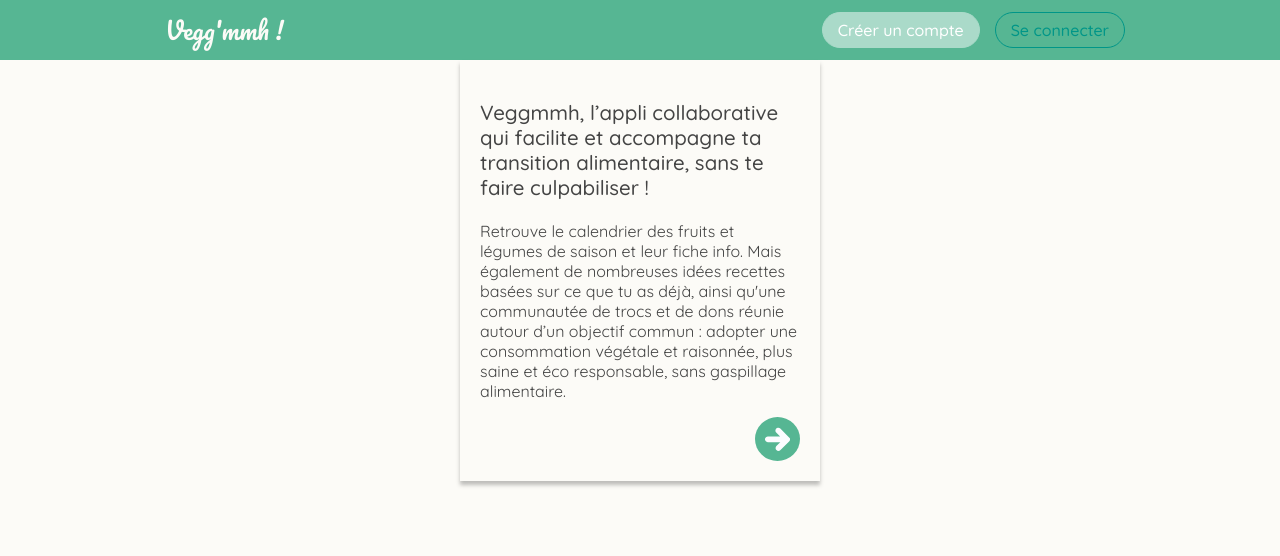
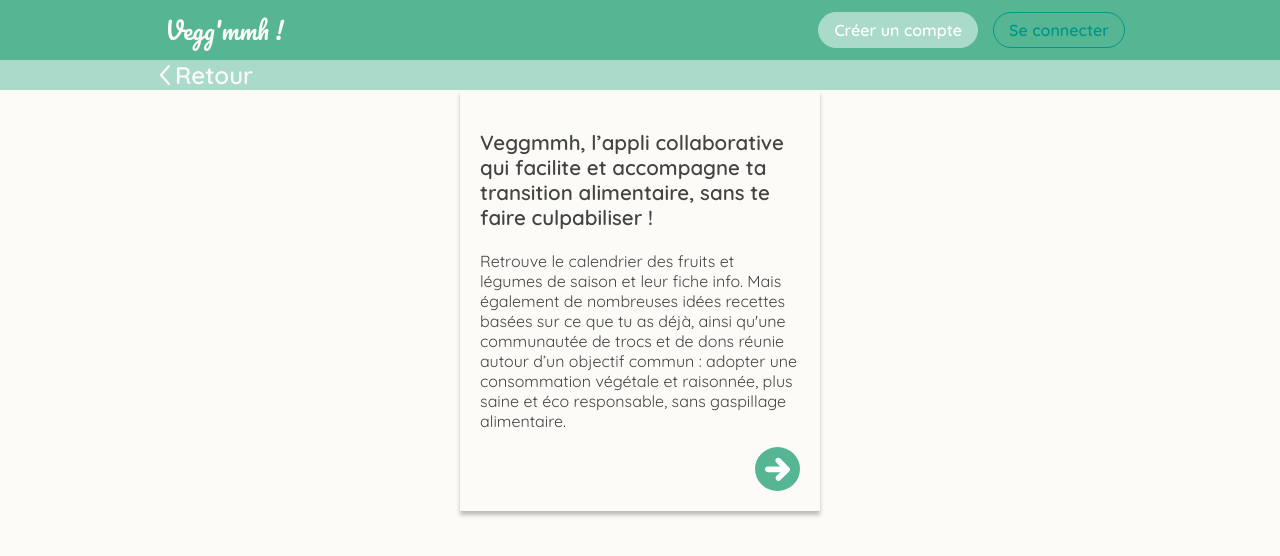
Before and after one commit to jerem-lan/Veggmmh, a React (Create React App) app in the folder client/: page / in a window 1280 px wide. Shown: the top 556 px of the page. Built offline with nearby package versions, Linux system fonts and the light colour scheme.

Commit message:
Calendrier Affichage du mois courant/ back button

```diff
--- /dev/null
+++ b/client/src/components/BreadCrumbs.js
@@ -0,0 +1,20 @@
+import React from 'react';
+
+const BreadCrumbs = ({history}) => {
+    const handleBack = () => {
+        history.goBack();
+    }
+
+    return (
+        <div className="container--breadCrumbs">
+            <div className="breadCrumbs" onClick={handleBack}>
+                <svg viewBox="0 0 20 20" width="20" height="20" fill="none" xmlns="http://www.w3.org/2000/svg">
+                    <path fill="none" d="M0 0h20v20H0z"/><path d="M14 19l-8-9 8-9" stroke="#FCFBF7" strokeWidth="2.2" strokeLinecap="round"/>
+                </svg>
+                <div className="breadCrumbs--title">Retour</div>
+            </div>
+        </div>
+    );
+};
+
+export default BreadCrumbs;
--- a/client/src/components/Header.js
+++ b/client/src/components/Header.js
@@ -25,8 +25,15 @@
 
                     <div>
                         <NavLink to="/admin/dashboard">
-                            <svg className='icon--header' viewBox="0 0  30 30" fill="none" xmlns="http://www.w3.org/2000/svg">
+                            {/* <svg className='icon--header' viewBox="0 0  30 30" fill="none" xmlns="http://www.w3.org/2000/svg">
                                 <circle cx="15" cy="15" r="15" fill="#AADAC9"/><path d="M12.63 9.72c-.07.05-1.84 1.07-2.1 2.9-.04.26.14.5.4.54H11c.23 0 .42-.16.47-.4.18-1.36 1.6-2.2 1.62-2.2.24-.12.3-.42.17-.63-.12-.28-.4-.35-.63-.2z" fill="#fff"/><path d="M20.42 7.8c-.82 0-1.58.2-2.26.6a7.4 7.4 0 00-1.65-.87c.02-.13.05-.3.05-.44 0-1.16-.93-2.09-2.1-2.09a2.08 2.08 0 00-2.04 2.53c-1.75.63-4.12 2.21-4.12 6.12 0 4.19-.95 5.47-1.53 5.84a1.75 1.75 0 00.97 3.18h3.89a2.91 2.91 0 005.7.02h3.88c.95 0 1.74-.78 1.74-1.74 0-.58-.28-1.11-.76-1.44-.42-.28-.98-1-1.28-2.65a4.6 4.6 0 004.04-4.53 4.53 4.53 0 00-4.53-4.54zm-5.93-1.87c.65 0 1.16.51 1.16 1.16 0 .07 0 .12-.02.19-.96-.21-1.84-.1-2.3 0 0-.07-.03-.12-.03-.19.03-.65.54-1.16 1.19-1.16zm-5.23 7.72a5.15 5.15 0 014-5.4h.02s1.16-.39 2.44 0c.6.17 1.16.42 1.65.73a4.54 4.54 0 002.58 7.86c.19 1.09.5 1.95.91 2.58H8.12c.74-1.16 1.14-3.1 1.14-5.77zm5.23 10.42a2 2 0 01-1.89-1.37h3.77a2 2 0 01-1.88 1.37zm7.28-3.72c.16.16.28.37.28.6 0 .45-.38.82-.82.82H7.77a.82.82 0 01-.82-.82c0-.23.1-.44.28-.6h14.54zm-1.35-4.42a3.62 3.62 0 01-3.6-3.6c0-1.98 1.62-3.6 3.6-3.6s3.6 1.62 3.6 3.6c0 1.97-1.62 3.6-3.6 3.6z" fill="#fff"/>
+                            </svg> */}
+                            Panneau administrateur
+                            <svg className='icon--header' viewBox="0 0 31 31" fill="none" xmlns="http://www.w3.org/2000/svg">
+                                <circle cx="15.5" cy="16" r="15" fill="#AADAC9"/>
+                                <path d="M26.8 16s-5 7-11.3 7c-6.3 0-11.3-7-11.3-7s5-7 11.3-7c6.2 0 11.3 7 11.3 7z" stroke="#fff" strokeMiterlimit="10" strokeLinecap="round" strokeLinejoin="round"/>
+                                <path d="M15.5 20.6a4.6 4.6 0 100-9.2 4.6 4.6 0 000 9.2z" stroke="#fff" strokeMiterlimit="10" strokeLinecap="round" strokeLinejoin="round"/>
+                                <path d="M15.5 18a2 2 0 100-4 2 2 0 000 4z" fill="#fff"/>
                             </svg>
                         </NavLink>
                         <svg onClick={handleLogout} className='icon--header icon--logout' viewBox='0 0 30 30' fill="none" xmlns="http://www.w3.org/2000/svg">
--- a/client/src/components/pages/CalendarPage.js
+++ b/client/src/components/pages/CalendarPage.js
@@ -31,8 +31,25 @@
                 this.setState({
                     fruitsAndVeggies: fruitsAndVeggies
                 })
+                //Affiche les fruits/légumes du mois courant dès le premier rendu
+                const now = new Date();
+                const currentMonth = now.getMonth();
+                const months = ['janvier','février','mars','avril','mai','juin','juillet','août','septembre','octobre','novembre','décembre'];
+                for(let m = 0; m <= 11; m++) {
+                    const option = document.createElement("OPTION"); //crée des <option/>
+                    option.text = months[m];
+                    option.value = (m+1); // les mois commencent à 1 côté serveur
+                    if ( m === currentMonth) {
+                        option.selected = true;
+                        const itemSelection = this.state.fruitsAndVeggies.filter(item =>
+                            item.season.includes(option.text)
+                        )
+                        this.setState({ itemSelection })
+                    }
+                    document.getElementById('month').options.add(option); //rend les <options/> dans le <select /> qui a l'id month
+                }
             })
-        }catch(error) { console.log(error.response)}
+        }catch(error) {console.log(error.response)}
     }
 
     // recherche item par son nom
@@ -46,7 +63,7 @@
 
     // recherche items par mois
     handleMonth = (event) => {
-        const selectedMonth = event.target.value
+        const selectedMonth = event.target.options[event.target.selectedIndex].text
         const itemSelection = this.state.fruitsAndVeggies.filter(item =>
            item.season.includes(selectedMonth) //contient les items qui ont dans "season", le mois qui a été sélectionné
         )
@@ -55,7 +72,6 @@
 
     render() {
         const loading = this.state.loading
-
         return (
             <div className="container">
                 <label className="label">Rechercher par aliment</label>
@@ -76,22 +92,7 @@
                 </div>
 
                 <label className="label">Rechercher par mois</label>
-                <select size="1" onChange={this.handleMonth}>
-                    <option defaultValue >choississez</option>
-                    <option>janvier</option>
-                    <option>février</option>
-                    <option>mars</option>
-                    <option>avril</option>
-                    <option>mai</option>
-                    <option>juin</option>
-                    <option>juillet</option>
-                    <option>août</option>
-                    <option>septembre</option>
-                    <option>octobre</option>
-                    <option>novembre</option>
-                    <option>décembre</option>
-                </select>
-
+                <select name="month" id="month"  size="1" onChange={this.handleMonth}></select>
                 <div className="fruitVegBlocks" >
                     {loading && <IngredientLoader />}
                     {
--- a/client/src/components/pages/LoginPage.js
+++ b/client/src/components/pages/LoginPage.js
@@ -1,6 +1,7 @@
-import React, { Component } from 'react';
+import React, { Component, Fragment } from 'react';
 import { Link } from 'react-router-dom';
 import AlertMessage from '../AlertMessage';
+// import BreadCrumbs from '../BreadCrumbs';
 import AuthApi from '../../services/authApi';
 import { toast } from 'react-toastify';
 
@@ -34,6 +35,8 @@
 
     render() {
         return (
+            <Fragment>
+                {/* <BreadCrumbs/> */}
                 <div className="container container--login">
                     <form className='form' onSubmit={this.goToApp} >
                         <input
@@ -72,6 +75,7 @@
                     </form>
                     <Link to="/login" className="psswrdForgotten">Mot de passe oublié ?</Link>
                 </div>
+            </Fragment>
         );
     }
 }
--- a/client/src/components/pages/RegistrationPage.js
+++ b/client/src/components/pages/RegistrationPage.js
@@ -66,7 +66,6 @@
 
     render() {
         return (
-
             <div className="container container--registration">
                 <form className='form' onSubmit={this.handleSubmit}>
                     <input
@@ -139,7 +138,6 @@
                 </form>
                 <Link to="/login" className="psswrdForgotten">J'ai déjà un compte</Link>
             </div>
-
         );
     }
 }
--- a/client/src/data/featureBlocksDataAdmin.js
+++ b/client/src/data/featureBlocksDataAdmin.js
@@ -1,25 +1,25 @@
 // Une liste avec les data (titre/icone) de chaques boutons de fonctionnalités, pour remplir directement le front !
 const featureBlocksDataAdmin = {
     featureBlock1: {
-      title: 'Gérer les recettes',
-      icon: 'recipes-submitted.svg',
+      title: 'Gestion des recettes',
+      icon: 'recipe-submitted.svg',
       route: '/admin/gerer-recettes',
       isAnonym: false,
     },
     featureBlock2: {
-      title: 'Gérer les annonces',
+      title: 'Gestion des annonces',
       icon: 'ad-submitted.svg',
       route: '/admin/gerer-annonces',
       isAnonym: false,
     },
     featureBlock3: {
-      title: 'Gérer les utilisateurs',
+      title: 'Gestion des utilisateurs',
       icon: 'users.svg',
       route: '/admin/gerer-utilisateurs',
       isAnonym: false,
     },
     featureBlock4: {
-      title: 'Gérer les ingrédients',
+      title: 'Gestion des aliments',
       icon: 'add-ingredient.svg',
       route: '/admin/gerer-ingredients',
       isAnonym: false,
--- a/client/src/index.js
+++ b/client/src/index.js
@@ -7,6 +7,7 @@
 import 'react-toastify/dist/ReactToastify.css';
 // PAGES COMPONENTS
 import Header from './components/Header';
+import BreadCrumbs from './components/BreadCrumbs';
 import IndexPage from './components/pages/IndexPage';
 import LoginPage from './components/pages/LoginPage';
 import RegistrationPage from './components/pages/RegistrationPage';
@@ -28,8 +29,7 @@
 import NotFound from './components/pages/NotFound';
 // import Footer from './components/Footer';
 // ROUTES
-import {BrowserRouter as Router, Route, Switch, Redirect, withRouter } from 'react-router-dom'
-//
+import {BrowserRouter as Router, Route, Switch, Redirect, withRouter } from 'react-router-dom';
 import * as serviceWorker from './serviceWorker';
 import { ToastContainer, toast } from 'react-toastify';
 
@@ -45,11 +45,13 @@
 
     const [isConnected, setIsConnected] = useState(AuthApi.isAuthenticated());
     const HeaderWithRouter = withRouter(Header);
+    const BackWithRouter = withRouter(BreadCrumbs);
     // const FooterWithRouter = withRouter(Footer);
 
     return (
         <Router>
             <HeaderWithRouter isConnected={isConnected} onLogout={setIsConnected} />
+            <BackWithRouter />
                 <Switch>
                     <Route
                         exact path='/'
--- a/client/src/styles/App.css
+++ b/client/src/styles/App.css
@@ -169,20 +169,43 @@
   text-align: center;
   font-family: 'Quicksand', sans-serif;
   font-size: 1em;
-  font-weight: 500;
+  font-weight: 600;
   border-radius: 50px;
   align-self: flex-end;
 }
 .btn:hover {
   transform: scale(1.05);
 }
-
+/* ----------------------------
+Bread Crumbs (bouton retour)
+---------------------------- */
+.container--breadCrumbs {
+  background-color: #AADAC9;
+  display: flex;
+  width: 100%;
+  justify-content: center;
+}
+.breadCrumbs {
+  display: flex;
+  width: 1000px;
+  align-items: center;
+  padding: 0 15px;
+}
+.breadCrumbs > .breadCrumbs--title,
+.breadCrumbs > svg {
+  cursor: pointer;
+}
+.breadCrumbs--title {
+  color: #FCFBF7;
+  font-size: 1.5em;
+  font-weight: 600;
+}
 /* ----------------------------
 Index Page
 ---------------------------- */
 .medium--text {
   font-size: 1.28em;
-  font-weight: 500;
+  font-weight: 600;
 }
 .regular--text {
   font-size: 1em;
@@ -228,7 +251,7 @@
   border-bottom: 1px solid #444;
   font-family: 'Quicksand', sans-serif;
   font-size: 1em;
-  font-weight: 500;
+  font-weight: 600;
 }
 .inputBottomMargin {
   margin-bottom: 35px;
@@ -392,6 +415,7 @@
 }
 .featureBlock span {
   max-width: 100px;
+  font-weight: 600;
 }
 .featureBlock--mySpace {
   width: 100%;
@@ -573,9 +597,13 @@
   text-align: center;
   font-family: 'Quicksand', sans-serif;
   font-size: 1em;
-  font-weight: 500;
+  font-weight: 600;
   border-radius: 10px;
   width: 520px;
+}
+.steps > .btn--delete {
+  /* visibility: hidden; */
+  background-color: red;
 }
 .btn--radio {
   display: flex;
@@ -632,7 +660,7 @@
 }
 .CardTitle {
   max-width: 220px;
-  font-weight : 500;
+  font-weight : 600;
 }
 
 /* ----------------------------
```
Also changed, not shown: client/src/components/pages/AddRecipePage.js (+48 -45 lines), client/src/components/pages/DashboardPage.js (+8 -5 lines), client/src/components/pages/SeasonalItemCardPage.js (line endings or trailing spaces). Lines whose indentation alone changed are shown as unchanged.
